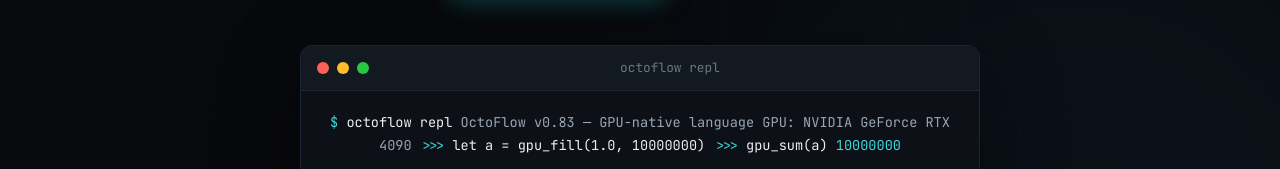
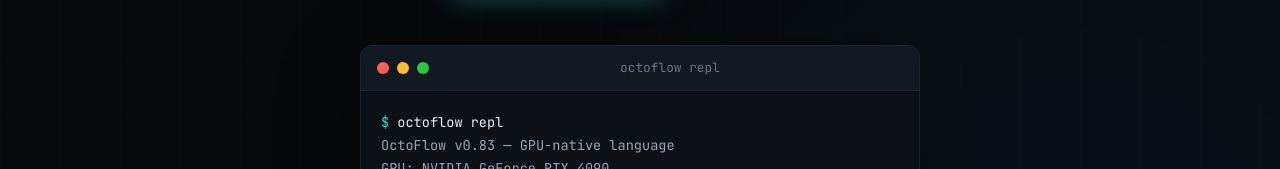
Before and after one commit to octoflow-lang/octoflow, a plain HTML site: page index.html in a window 1280 px wide. Shown: the part 783-952 px from the top of the page. Drawn offline with Linux system fonts and the light colour scheme.

Commit message:
Fix terminal: left-aligned, natural typing rhythm, live cursor

```diff
--- a/index.html
+++ b/index.html
@@ -226,12 +226,25 @@
   font-family: 'JetBrains Mono', monospace;
   font-size: 0.85rem;
   line-height: 1.7;
-  min-height: 180px;
+  min-height: 200px;
+  text-align: left;
+  white-space: pre-wrap;
+  word-break: break-all;
 }
 .terminal-body .prompt { color: var(--teal-light); }
 .terminal-body .cmd { color: var(--text); }
 .terminal-body .output { color: var(--text-secondary); }
-.terminal-body .highlight { color: var(--teal-light); }
+.terminal-body .highlight { color: var(--teal-light); font-weight: 500; }
+.terminal-body .cursor {
+  display: inline-block;
+  width: 8px;
+  height: 15px;
+  background: var(--teal-light);
+  vertical-align: text-bottom;
+  margin-left: 1px;
+  animation: blink 1s step-end infinite;
+}
+@keyframes blink { 0%,100% { opacity: 1; } 50% { opacity: 0; } }
 
 /* ═══════════════════════════════════════ SECTIONS ═══════════════════════════════════════ */
 section {
@@ -821,71 +834,117 @@
 document.querySelectorAll('.reveal').forEach(el => observer.observe(el));
 
 // ═══════════════════ TERMINAL TYPEWRITER ═══════════════════
-const lines = [
-  { type: 'prompt', text: '$ ', delay: 400 },
-  { type: 'cmd', text: 'octoflow repl', delay: 60 },
-  { type: 'output', text: '\nOctoFlow v0.83 \u2014 GPU-native language', delay: 0 },
-  { type: 'output', text: '\nGPU: NVIDIA GeForce RTX 4090\n', delay: 0 },
-  { type: 'prompt', text: '\n>>> ', delay: 600 },
-  { type: 'cmd', text: 'let a = gpu_fill(1.0, 10000000)', delay: 40 },
-  { type: 'prompt', text: '\n>>> ', delay: 400 },
-  { type: 'cmd', text: 'gpu_sum(a)', delay: 50 },
-  { type: 'highlight', text: '\n10000000', delay: 0 },
-  { type: 'prompt', text: '\n>>> ', delay: 500 },
-  { type: 'cmd', text: 'let b = gpu_scale(a, 3.14)', delay: 40 },
-  { type: 'prompt', text: '\n>>> ', delay: 400 },
-  { type: 'cmd', text: 'gpu_mean(b)', delay: 50 },
-  { type: 'highlight', text: '\n3.14', delay: 0 },
+const term = document.getElementById('term');
+const cursor = document.createElement('span');
+cursor.className = 'cursor';
+term.appendChild(cursor);
+
+// Natural typing speed — varies per character like a real human
+function charDelay(ch, baseSpeed) {
+  // Spaces and operators: brief pause (finger moving)
+  if (ch === ' ') return baseSpeed + Math.random() * 40 + 20;
+  if ('(),.=_"'.includes(ch)) return baseSpeed + Math.random() * 30 + 10;
+  // Numbers: slightly faster (same hand position)
+  if (ch >= '0' && ch <= '9') return baseSpeed * 0.7 + Math.random() * 20;
+  // Normal keys: natural variance
+  return baseSpeed + (Math.random() * 50 - 20);
+}
+
+// Sequence of terminal events
+const seq = [
+  // Initial shell command
+  { act: 'wait', ms: 600 },
+  { act: 'prompt', text: '$ ' },
+  { act: 'type', text: 'octoflow repl', speed: 55 },
+  { act: 'wait', ms: 300 },
+  { act: 'print', text: '\n', cls: 'output' },
+  { act: 'wait', ms: 180 },
+  { act: 'print', text: 'OctoFlow v0.83 \u2014 GPU-native language\n', cls: 'output' },
+  { act: 'wait', ms: 80 },
+  { act: 'print', text: 'GPU: NVIDIA GeForce RTX 4090\n', cls: 'output' },
+  { act: 'wait', ms: 500 },
+
+  // First command
+  { act: 'prompt', text: '>>> ' },
+  { act: 'type', text: 'let a = gpu_fill(1.0, 10000000)', speed: 38 },
+  { act: 'wait', ms: 150 },
+  { act: 'print', text: '\n', cls: 'output' },
+  { act: 'wait', ms: 350 },
+
+  // Second command
+  { act: 'prompt', text: '>>> ' },
+  { act: 'type', text: 'gpu_sum(a)', speed: 45 },
+  { act: 'wait', ms: 120 },
+  { act: 'print', text: '\n', cls: 'output' },
+  { act: 'wait', ms: 200 },
+  { act: 'print', text: '10000000\n', cls: 'highlight' },
+  { act: 'wait', ms: 600 },
+
+  // Third command
+  { act: 'prompt', text: '>>> ' },
+  { act: 'type', text: 'let b = gpu_scale(a, 3.14)', speed: 40 },
+  { act: 'wait', ms: 150 },
+  { act: 'print', text: '\n', cls: 'output' },
+  { act: 'wait', ms: 350 },
+
+  // Fourth command
+  { act: 'prompt', text: '>>> ' },
+  { act: 'type', text: 'gpu_mean(b)', speed: 45 },
+  { act: 'wait', ms: 120 },
+  { act: 'print', text: '\n', cls: 'output' },
+  { act: 'wait', ms: 200 },
+  { act: 'print', text: '3.14\n', cls: 'highlight' },
+  { act: 'wait', ms: 500 },
+
+  // Idle prompt
+  { act: 'prompt', text: '>>> ' },
 ];
 
-const term = document.getElementById('term');
-let lineIdx = 0, charIdx = 0;
+let si = 0; // sequence index
 
-function typeNext() {
-  if (lineIdx >= lines.length) {
-    // Add blinking cursor at end
-    const cursor = document.createElement('span');
-    cursor.style.cssText = 'display:inline-block;width:8px;height:16px;background:var(--teal-light);animation:blink 1s step-end infinite;vertical-align:text-bottom;margin-left:2px;';
-    term.appendChild(cursor);
-    const style = document.createElement('style');
-    style.textContent = '@keyframes blink{0%,100%{opacity:1}50%{opacity:0}}';
-    document.head.appendChild(style);
-    return;
+function runSeq() {
+  if (si >= seq.length) return; // cursor keeps blinking at end
+  const s = seq[si++];
+
+  if (s.act === 'wait') {
+    setTimeout(runSeq, s.ms);
   }
-  const line = lines[lineIdx];
-  if (line.type === 'cmd') {
-    // Type character by character
-    if (charIdx === 0) {
-      // Create span for this line
-      const span = document.createElement('span');
-      span.className = line.type;
-      span.dataset.lineIdx = lineIdx;
-      term.appendChild(span);
+  else if (s.act === 'prompt') {
+    const span = document.createElement('span');
+    span.className = 'prompt';
+    span.textContent = s.text;
+    term.insertBefore(span, cursor);
+    setTimeout(runSeq, 0);
+  }
+  else if (s.act === 'print') {
+    const span = document.createElement('span');
+    span.className = s.cls;
+    span.textContent = s.text;
+    term.insertBefore(span, cursor);
+    setTimeout(runSeq, 0);
+  }
+  else if (s.act === 'type') {
+    // Type characters one at a time with natural rhythm
+    const span = document.createElement('span');
+    span.className = 'cmd';
+    term.insertBefore(span, cursor);
+    let ci = 0;
+    function typeChar() {
+      if (ci >= s.text.length) {
+        setTimeout(runSeq, 80);
+        return;
+      }
+      span.textContent += s.text[ci];
+      const delay = charDelay(s.text[ci], s.speed);
+      ci++;
+      setTimeout(typeChar, delay);
     }
-    const span = term.querySelector(`[data-line-idx="${lineIdx}"]`);
-    if (charIdx < line.text.length) {
-      span.textContent += line.text[charIdx];
-      charIdx++;
-      setTimeout(typeNext, line.delay + Math.random() * 30);
-    } else {
-      charIdx = 0;
-      lineIdx++;
-      setTimeout(typeNext, 200);
-    }
-  } else {
-    // Instant output
-    const span = document.createElement('span');
-    span.className = line.type;
-    span.textContent = line.text;
-    term.appendChild(span);
-    charIdx = 0;
-    lineIdx++;
-    setTimeout(typeNext, line.delay || 200);
+    typeChar();
   }
 }
 
-// Start typing when hero is visible
-setTimeout(typeNext, 800);
+// Start after page settles
+setTimeout(runSeq, 900);
 </script>
 
 </body>
```
